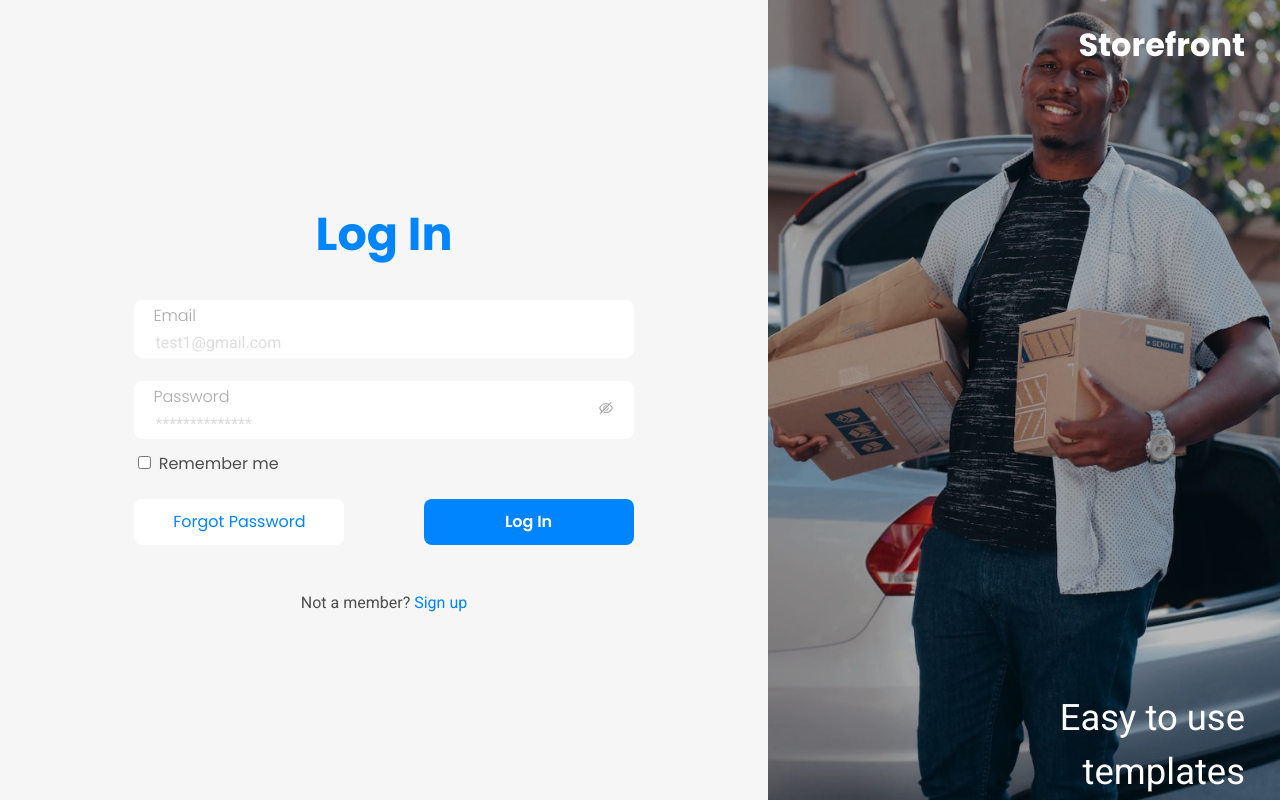
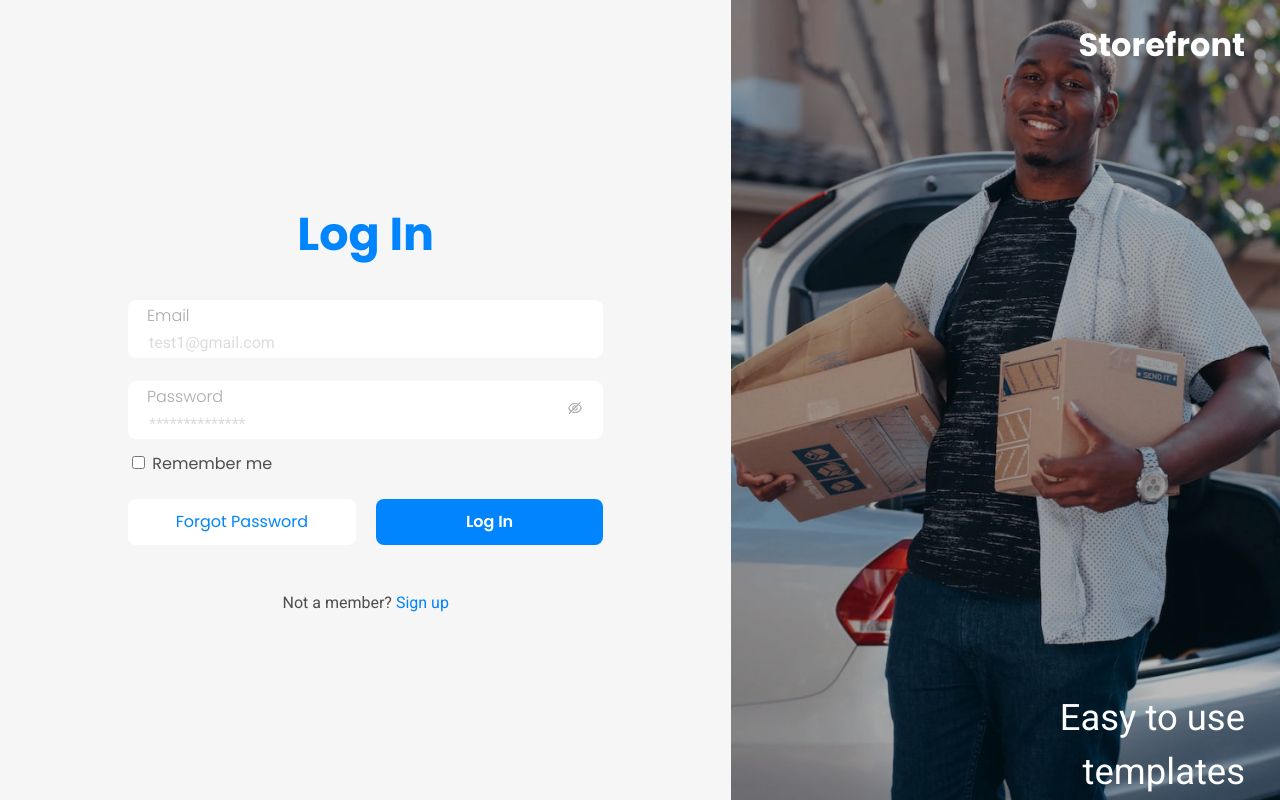
Before and after one commit to amt-augustineopokukesse/my-storefront-frontend, a React (Vite) app: page /login in a window 1280 px wide. Built offline with nearby package versions, Linux system fonts and the light colour scheme.

Commit message:
Style edits

```diff
--- a/src/Pages/authenticationPages/Login.tsx
+++ b/src/Pages/authenticationPages/Login.tsx
@@ -71,8 +71,12 @@ const Login: React.FC = () => {
             <label  className='check-label' htmlFor='check' > Remember me </label>
           </div>
           <div className='buttons'>
-            <Link to='/resetpw1'><button className='forgot-password'>Forgot Password</button></Link>
-            <button className='login-button'>Log In</button>
+            <div className='button'>
+              <Link to='/resetpw1'><button className='forgot-password'>Forgot Password</button></Link>
+            </div>
+            <div className='button'>
+              <button className='login-button'>Log In</button>
+            </div>
           </div>
         </form>
         <p className="not-member"> Not a member? <Link to='/signup' className="sign-up-link">Sign up</Link> </p>
--- a/src/assets/styles/authenticationStyles/AuthHero.scss
+++ b/src/assets/styles/authenticationStyles/AuthHero.scss
@@ -3,10 +3,10 @@
     justify-content: center;
     align-items: center;
     min-height: 100vh;
-    width: 40%;
+    width: 45%;
     background-repeat: no-repeat;
     background-size: cover;
-    background-position: center;
+    //background-position: center;
     color: #FFFFFF;
     font-family: 'Poppins';
     h1 {
--- a/src/assets/styles/authenticationStyles/Login.scss
+++ b/src/assets/styles/authenticationStyles/Login.scss
@@ -45,8 +45,12 @@
                 display: flex;
                 justify-content: space-between;
                 align-items: center;
+                gap: 20px;
+                .button {
+                    width: 50%;
+                }
                 .forgot-password {
-                    width: 210px;
+                    width: 100%;
                     height: 46px;
                     border: none;
                     background: #FFFFFF;
@@ -62,7 +66,7 @@
                     }
                 }
                 .login-button {
-                    width: 210px;
+                    width: 100%;
                     height: 46px;
                     border: none;
                     background: #0085FF;
--- a/src/assets/styles/authenticationStyles/SignUpForm.scss
+++ b/src/assets/styles/authenticationStyles/SignUpForm.scss
@@ -4,7 +4,7 @@
     justify-content: center;
     align-items: center;
     height: 100%;
-    width: 60%;
+    width: 55%;
     .header-text {
         font-family: 'Poppins';
         font-size: 56px;
--- a/src/components/authComponents/AuthHero.tsx
+++ b/src/components/authComponents/AuthHero.tsx
@@ -36,7 +36,7 @@ const AuthHero: React.FC = () => {
   return (
     <div className='auth-hero' style={bgImage}>
       <h1 style={location.pathname === '/login' ? {right: 35, textAlign: 'right'} : {left: 35, textAlign: 'left'}}>{title}</h1>
-      <div className='authMessage' style={location.pathname === '/login' ? {right: 35, textAlign: 'right'} : {left: `calc((100% - 650px) / 2)`, textAlign: 'right'}}>
+      <div className='authMessage' style={location.pathname === '/login' ? {right: 35, textAlign: 'right'} : {left: `calc((100% - 785px) / 2)`, textAlign: 'right'}}>
         {messages[msgIndex]}
       </div>
     </div>
```
